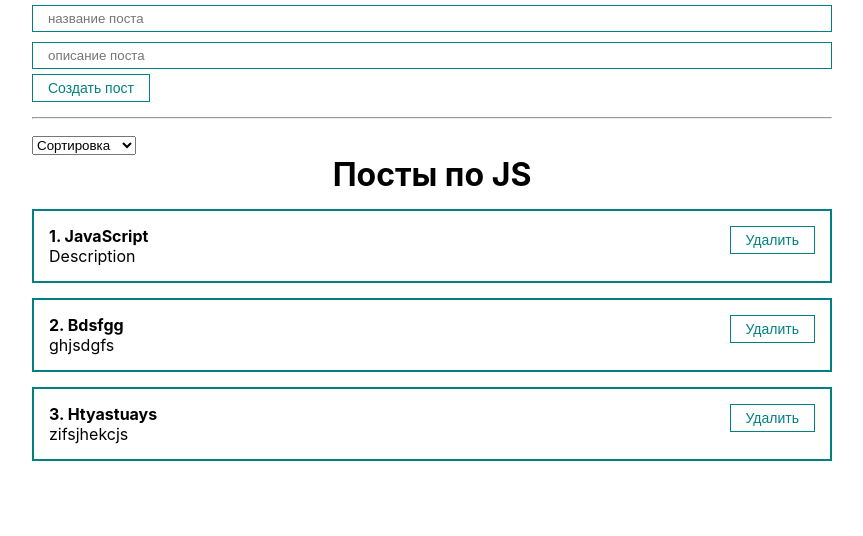
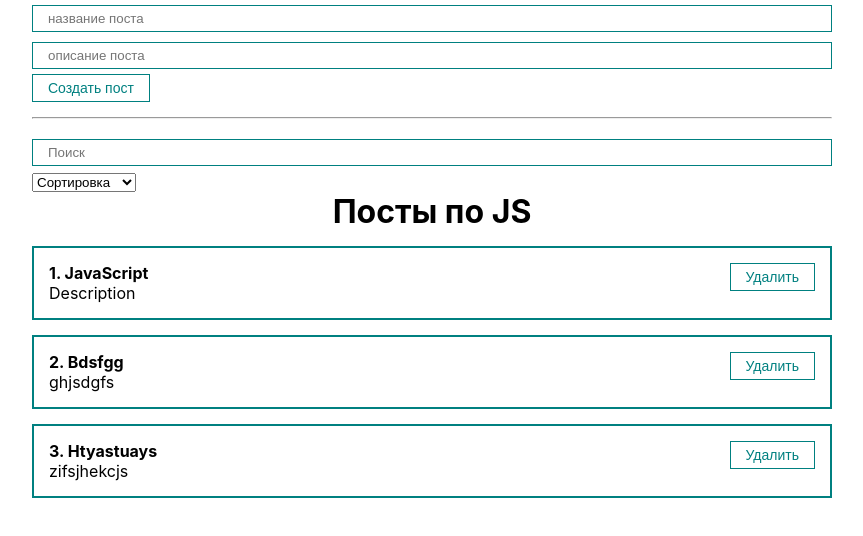
Before and after one commit to Yuthala/React_basics, a React (Create React App) app: page / in a window 1280 px wide. Shown: the top 536 px of the page, without its empty margins (208-1071 px from the left). Built offline with nearby package versions, Linux system fonts and the light colour scheme.

Commit message:
serach input

```diff
--- a/src/App.js
+++ b/src/App.js
@@ -1,10 +1,12 @@
 import React from 'react';
-import { useState, useRef } from 'react';
+import { useState} from 'react';
+// import { useRef} from 'react';
 import './styles/App.css';
 //import PostItem from './components/PostItem';
 import PostList from './components/PostList';
 import PostForm from './components/UI/PostForm';
 import MySelect from './components/UI/select/MySelect';
+import MyInput from './components/UI/input/MyInput';
 //import Counter from './components/Counter';
 //import ClassCounter from './components/ClassCounter';
 
@@ -16,6 +18,17 @@
 		])
     //состояние select
   const [selectedSort, setSelectedSort] = useState('');
+
+  //состояние инпута Поиск
+  const [searchQuery, setSearchQuery] = useState('');
+
+  function getSortedPosts() {
+    if(selectedSort) {
+      return [...posts].sort((a, b) => a[setSelectedSort].localeCompare(b[selectedSort]))
+    } return posts;
+  }
+
+  const sortedPosts = getSortedPosts();
 
     //функция ожидат на вход новый созданный пост. через изменение состояния получаем список существующих постов ...posts + новый пост
   const createPost = (newPost) => {
@@ -35,7 +48,7 @@
     //функция sort принимает колбэк, который аргументами принимает 2 аргумента массива - a и b
     //для сравнения строк используем функцию localeCompare. Сравниваем поле из объекта a с полем из объекта b
     //на основании этого сравнения сортируется массив
-    setPosts([...posts].sort((a, b) => a[sort].localeCompare(b[sort])))
+    // setPosts()
   }
 
   return (
@@ -50,6 +63,12 @@
     {/* //сортировка постов */}
     <hr style={{margin: '15px 0'}}/>
     <div>
+      {/* //поиск */}
+      <MyInput
+        placeholder="Поиск"
+        value={searchQuery}
+        onChange={e => setSearchQuery(e.target.value)}
+      />
       {/* //передаем значения options в компонент MySelect через props */}
       <MySelect
         value={selectedSort}
@@ -67,7 +86,7 @@
     {/* //условный рендер. Проверяем, что длина массива posts не равна 0, т.е. какие-то посты есть. И если равна 0, выводим пользователю "Посты не найдены"
     //передаем функцию remove={removePost} как props в дочерний компонент PostList. */}
     {posts.length
-      ? <PostList remove={removePost} posts={posts} title="Посты по JS" />
+      ? <PostList remove={removePost} posts={sortedPosts} title="Посты по JS" />
       : <h3 style={{textAlign: 'center'}}>Посты не найдены</h3>
     }
     </div>
```
